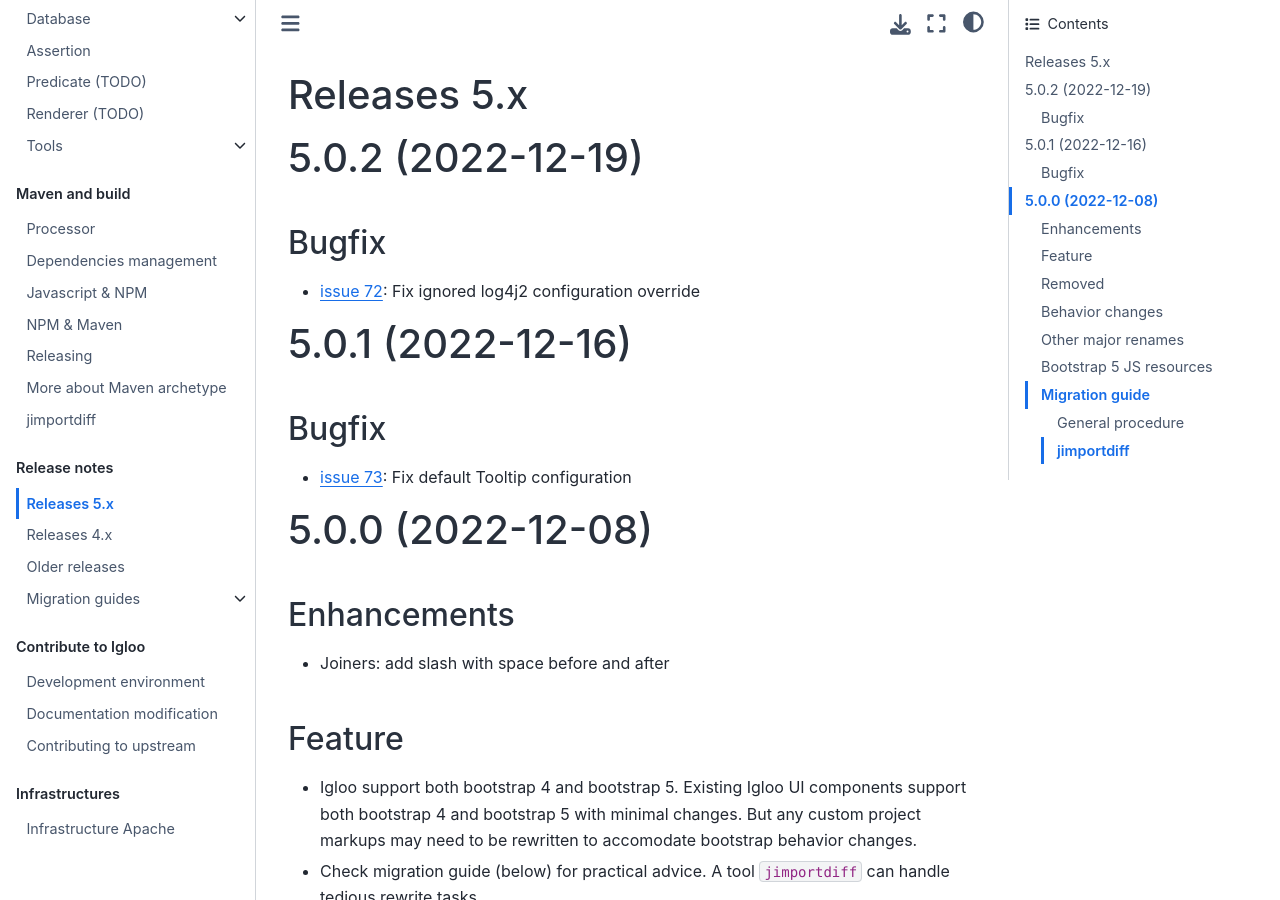
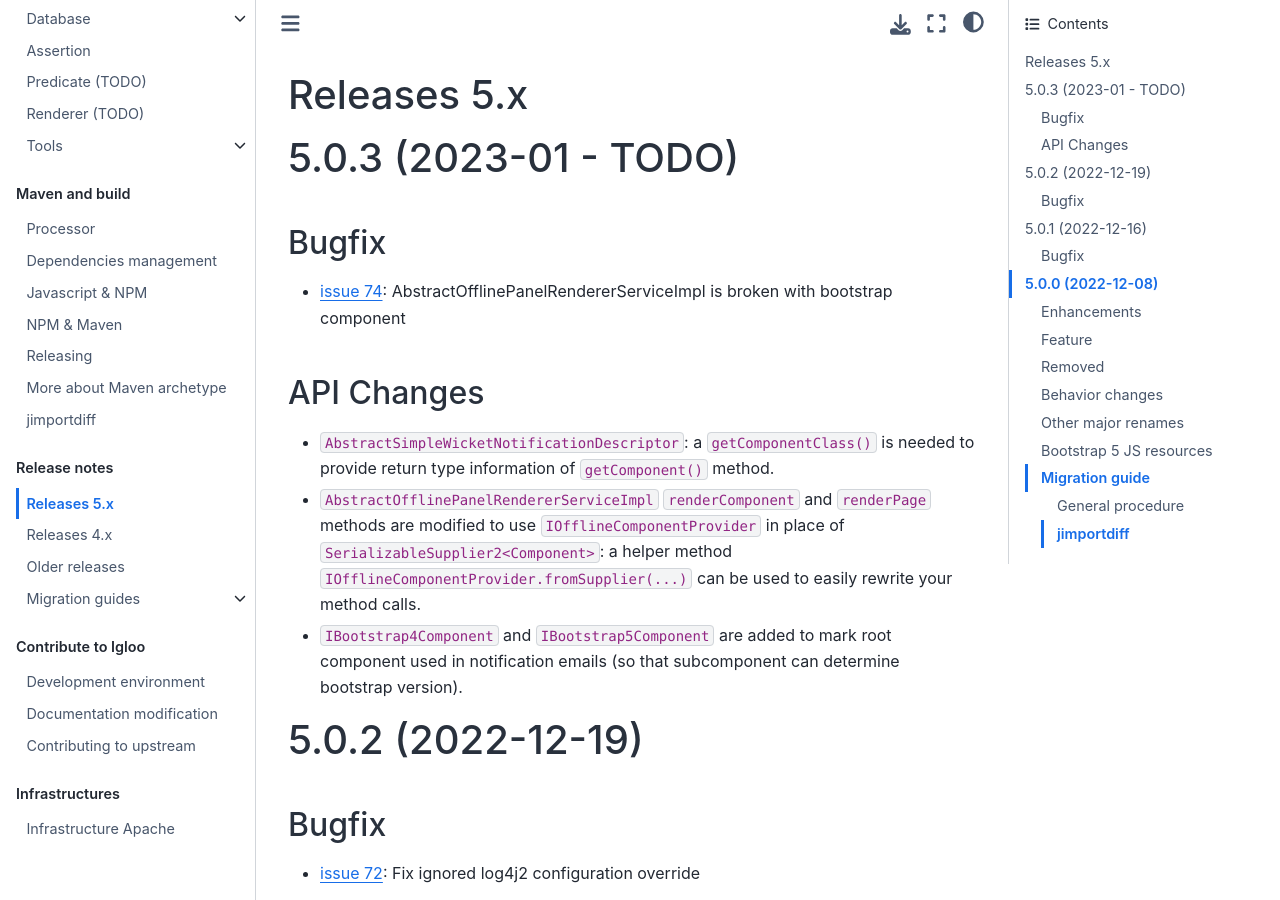
Before and after one commit to igloo-project/igloo-doc, a Sphinx documentation site: the page built from source/release-notes/releases-5.x.md, in a window 1280 px wide and 900 px high. Built offline with Sphinx 7.4.7 and the Sphinx Book theme 1.1.4, drawn with Linux system fonts in a browser that asks for light colours.

Commit message:
igloo 5.0.3: prepare release

```diff
--- a/source/release-notes/releases-5.x.md
+++ b/source/release-notes/releases-5.x.md
@@ -1,6 +1,25 @@
 # Releases 5.x
 
+(v5.0.3)=
+
+# 5.0.3 (2023-01 - TODO)
+
 (v5.0.2)=
+
+## Bugfix
+
+* {issue}`74`: AbstractOfflinePanelRendererServiceImpl is broken with bootstrap component
+
+## API Changes
+
+* `AbstractSimpleWicketNotificationDescriptor`: a `getComponentClass()` is needed to provide
+  return type information of `getComponent()` method.
+* `AbstractOfflinePanelRendererServiceImpl` `renderComponent` and `renderPage` methods are
+  modified to use `IOfflineComponentProvider` in place of `SerializableSupplier2<Component>`:
+  a helper method `IOfflineComponentProvider.fromSupplier(...)` can be used to easily rewrite
+  your method calls.
+* `IBootstrap4Component` and `IBootstrap5Component` are added to mark root component used
+  in notification emails (so that subcomponent can determine bootstrap version).
 
 # 5.0.2 (2022-12-19)
 
```
